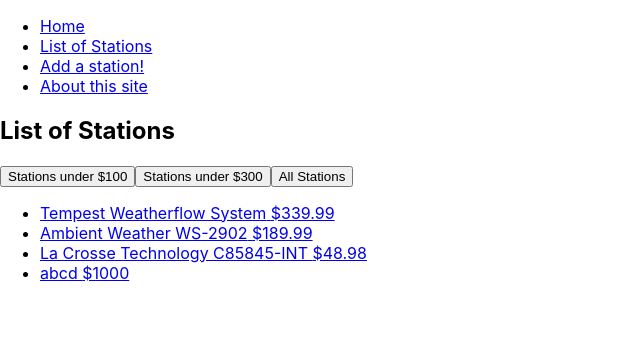
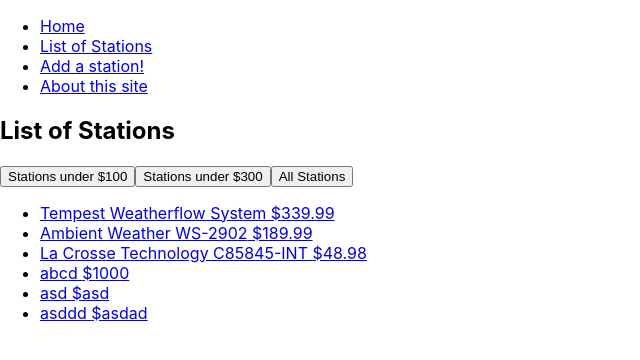
Before and after one commit to ldv432/WeatherStationsPhase2, a React (Create React App) app: page /station-list in a window 1280 px wide. Shown: the top 360 px of the page, without its empty margins (0-640 px from the left). Built offline with nearby package versions, Linux system fonts and the light colour scheme; data requests are answered from the project's data file.

Commit message:
proper post request

```diff
--- a/db.json
+++ b/db.json
@@ -27,6 +27,20 @@
       "image": "",
       "price": "1000",
       "id": 4
+    },
+    {
+      "name": "asd",
+      "description": "asd",
+      "image": "asd",
+      "price": "asd",
+      "id": 5
+    },
+    {
+      "name": "asddd",
+      "description": "asdad",
+      "image": "adsa",
+      "price": "asdad",
+      "id": 6
     }
   ]
 }
--- a/src/App.js
+++ b/src/App.js
@@ -10,6 +10,7 @@
 function App() {
 
   const [stations, setStations] = useState([])
+  console.log(stations)
 
   useEffect(() => {
     fetch('http://localhost:3000/stations')
@@ -30,8 +31,8 @@
         </nav>
         <Routes>
           <Route path="/" element={<Home />}></Route>
-          <Route path="/station-list" element={<StationList />}></Route>
-          <Route path="/add-station" element={<AddStation />}></Route>
+          <Route path="/station-list" element={<StationList stations={stations} setStations={setStations} />}></Route>
+          <Route path="/add-station" element={<AddStation stations={stations} setStations={setStations}/>}></Route>
           <Route path="/stations/:id" element={<StationDetails />}></Route>
           <Route path="/about" element={<About />}></Route>
         </Routes>
--- a/src/components/AddStation.js
+++ b/src/components/AddStation.js
@@ -1,6 +1,6 @@
 import React, { useState } from 'react'
 
-function AddStation() {
+function AddStation({stations, setStations}) {
   const [name, setName] = useState('')
   const [description, setDescription] = useState('')
   const [image, setImage] = useState('')
@@ -16,12 +16,13 @@
       'Content-Type': 'application/json'
     },
     body: JSON.stringify({ name, description, image, price })
-  }).then(() => {
-    setName('');
-    setDescription('');
-    setImage('');
-    setPrice('')
   })
+  .then(response => response.json())
+  .then(data => setStations([...stations, data]))
+  setName('');
+  setDescription('');
+  setImage('');
+  setPrice('')
 }
   return (
 
--- a/src/components/StationList.js
+++ b/src/components/StationList.js
@@ -1,16 +1,9 @@
-import React, { useState, useEffect } from 'react';
+import React, { useState } from 'react';
 import { Link } from 'react-router-dom'
 
-function StationList() {
+function StationList( {stations} ) {
 
-  const [stations, setStations] = useState([])
   const [filterAmount, setFilterAmount] = useState(0)
-
-  useEffect(() => {
-    fetch('http://localhost:3000/stations')
-      .then(res => res.json())
-      .then(data => setStations(data))
-  }, [])
 
   const filteredStations = stations.filter(station => {
     if (filterAmount === 0) return true
```
